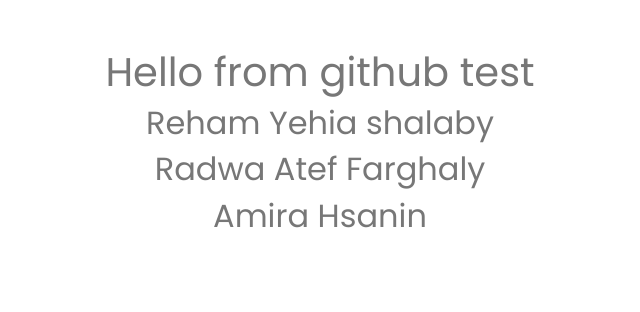
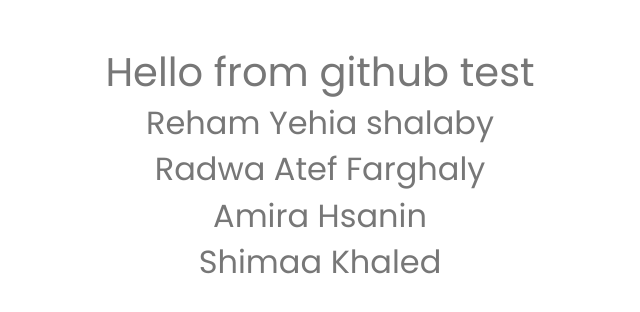
Before and after one commit to RehamYehia/test, a plain HTML site: page index.html in a window 1280 px wide. Shown: the whole page, without its empty margins (320-960 px from the left). Drawn offline with Linux system fonts and the light colour scheme.

Commit message:
shimaa update

```diff
--- a/index.html
+++ b/index.html
@@ -13,6 +13,7 @@
  <h2>Reham Yehia shalaby</h2>
  <h2>Radwa Atef Farghaly</h2>
  <h2>Amira Hsanin</h2>
+ <h2>Shimaa Khaled</h2>
 </div>
 
 
```
